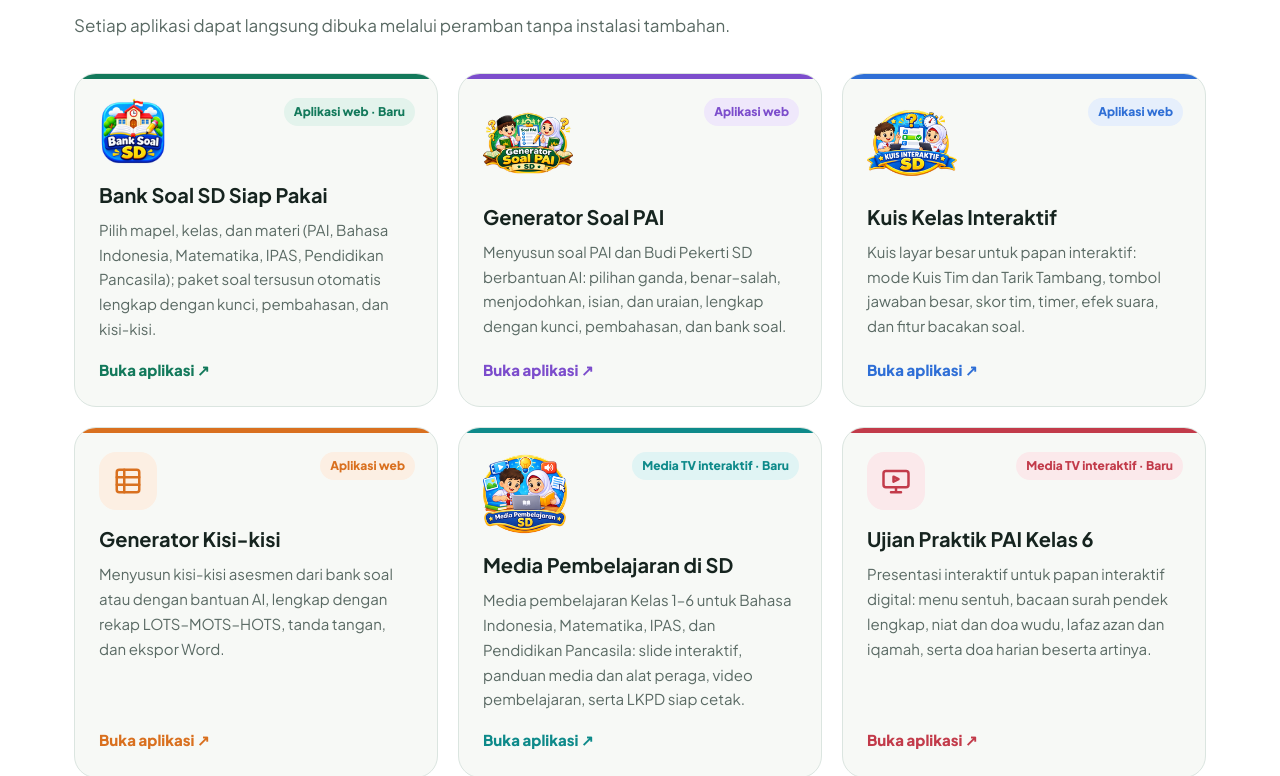
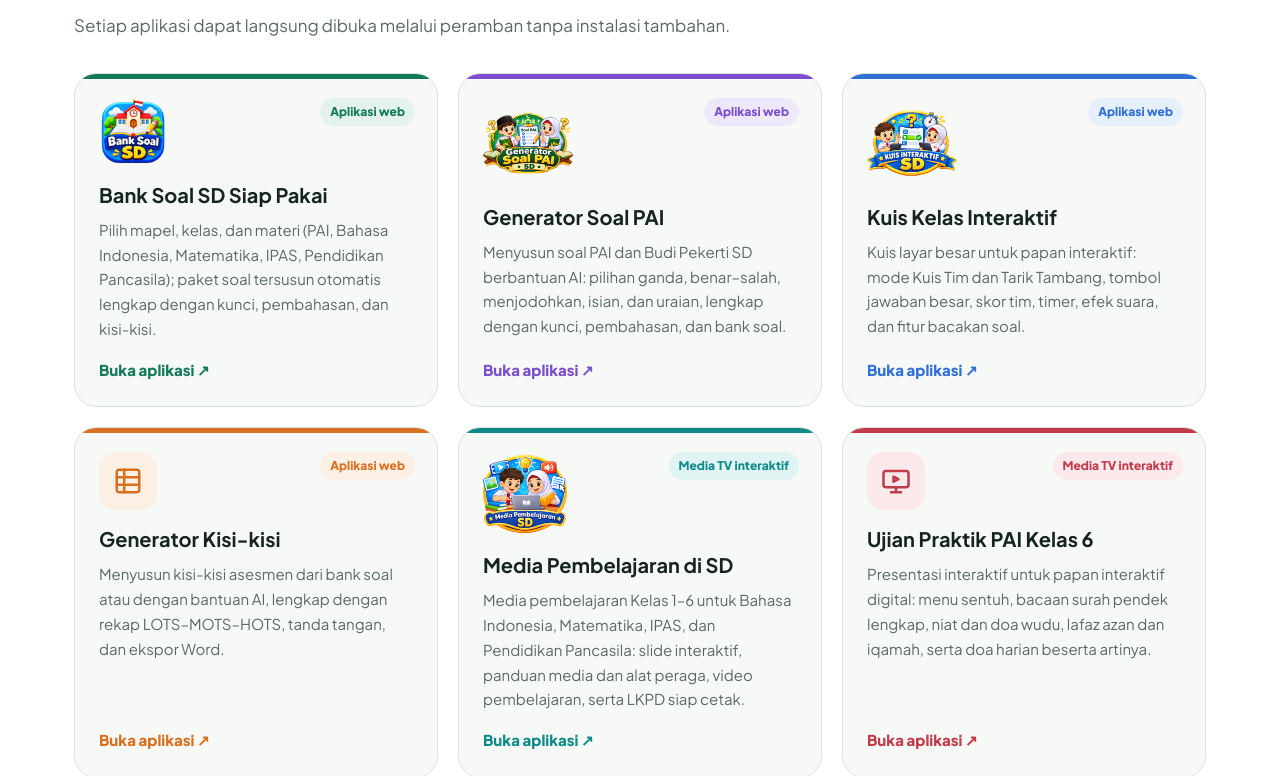
Before and after one commit to rudihartono91/rudihartono91.github.io, a plain HTML site: page index.html in a window 1280 px wide. Shown: the part 2452-3228 px from the top of the page. Drawn offline with Linux system fonts and the light colour scheme.

Commit message:
Karya: hapus label Baru
Co-Authored-By: Claude Opus 5.5 <noreply@anthropic.com>
Claude-Session: https://claude.ai/code/session_01GhxNiCtxCc5i3XeBmQiSYS

```diff
--- a/index.html
+++ b/index.html
@@ -204,7 +204,7 @@ footer{text-align:center;color:var(--abu);font-size:14px;padding:34px 20px 44px}
     <p class="sub">Setiap aplikasi dapat langsung dibuka melalui peramban tanpa instalasi tambahan.</p>
     <div class="grid">
       <a class="card reveal" style="--a:#13795b;--t:#e3f3ec" href="bank-soal/">
-        <span class="tag">Aplikasi web · Baru</span>
+        <span class="tag">Aplikasi web</span>
         <div class="ic" style="background:none;padding:0;width:auto;height:auto;justify-content:start"><img src="bank-soal/img/ikon-96.png" alt="Ikon Bank Soal SD" style="width:68px;height:68px;border-radius:16px"></div>
         <h3>Bank Soal SD Siap Pakai</h3>
         <p>Pilih mapel, kelas, dan materi (PAI, Bahasa Indonesia, Matematika, IPAS, Pendidikan Pancasila); paket soal tersusun otomatis lengkap dengan kunci, pembahasan, dan kisi-kisi.</p>
@@ -232,14 +232,14 @@ footer{text-align:center;color:var(--abu);font-size:14px;padding:34px 20px 44px}
         <span class="go">Buka aplikasi ↗</span>
       </a>
       <a class="card reveal" style="--a:#0e8a8a;--t:#e0f4f4" href="kelas-interaktif/">
-        <span class="tag">Media TV interaktif · Baru</span>
+        <span class="tag">Media TV interaktif</span>
         <div class="ic" style="background:none;padding:0;width:auto;height:auto;justify-content:start"><img src="kelas-interaktif/ikon-160.png" alt="Ikon Media Pembelajaran SD" style="width:84px;height:84px;object-fit:contain"></div>
         <h3>Media Pembelajaran di SD</h3>
         <p>Media pembelajaran Kelas 1–6 untuk Bahasa Indonesia, Matematika, IPAS, dan Pendidikan Pancasila: slide interaktif, panduan media dan alat peraga, video pembelajaran, serta LKPD siap cetak.</p>
         <span class="go">Buka aplikasi ↗</span>
       </a>
       <a class="card reveal" style="--a:#c23b4a;--t:#fbe9eb" href="ujian-praktik-pai/">
-        <span class="tag">Media TV interaktif · Baru</span>
+        <span class="tag">Media TV interaktif</span>
         <div class="ic"><svg viewBox="0 0 24 24" fill="none" stroke="currentColor" stroke-width="2" stroke-linecap="round" stroke-linejoin="round" aria-hidden="true"><rect x="2" y="4" width="20" height="13" rx="2"/><path d="M8 21h8M12 17v4"/><path d="M10 8.5l4 2-4 2z"/></svg></div>
         <h3>Ujian Praktik PAI Kelas 6</h3>
         <p>Presentasi interaktif untuk papan interaktif digital: menu sentuh, bacaan surah pendek lengkap, niat dan doa wudu, lafaz azan dan iqamah, serta doa harian beserta artinya.</p>
```
